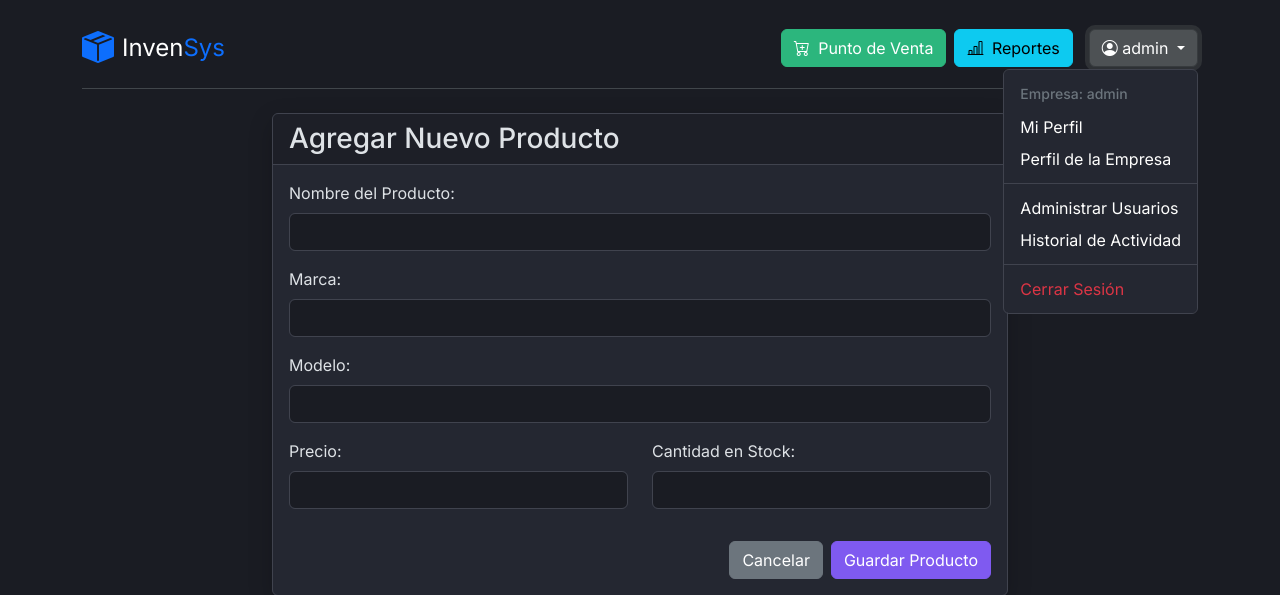
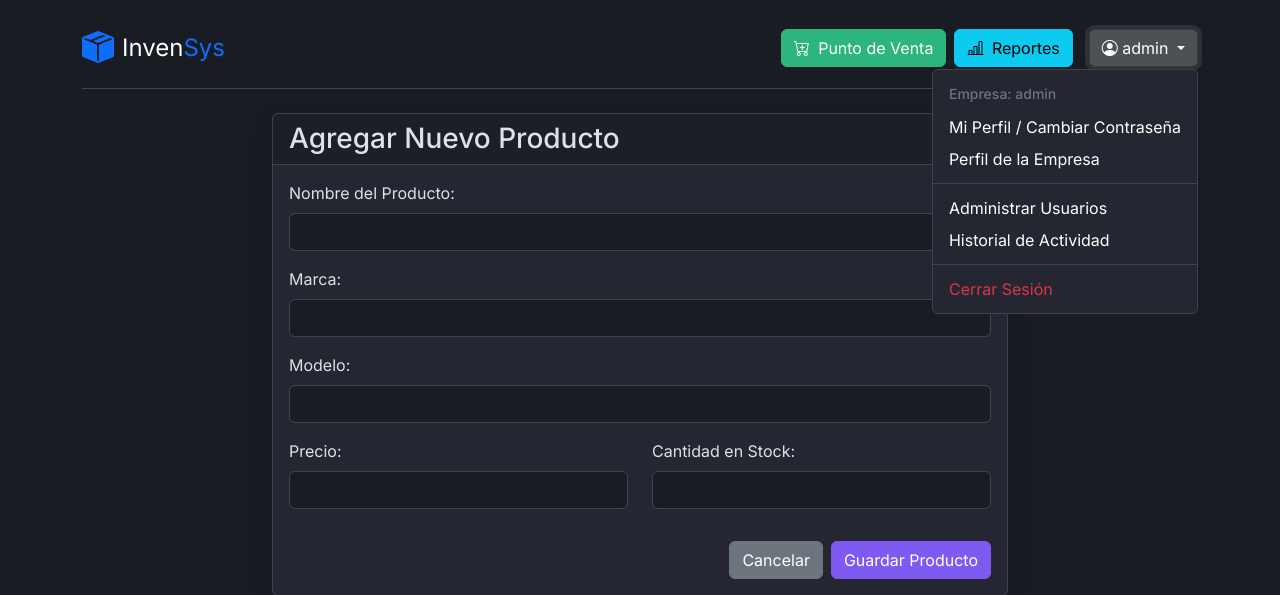
Before and after one commit to tienda-inventario-flask/Tienda, a Flask app: page /agregar in a window 1280 px wide, after a click on "admin". Shown: the top 595 px of the page. Run offline with Flask 3, Linux system fonts and the light colour scheme; a user stored in the database is signed in; some libraries are stand-ins or nearby versions.

Commit message:
Corrige enlaces incorrectos en la barra de navegación

```diff
--- a/templates/base.html
+++ b/templates/base.html
@@ -1,12 +1,12 @@
 <!DOCTYPE html>
-<html lang="es" data-bs-theme="dark"> <head>
+<html lang="es" data-bs-theme="dark">
+<head>
     <meta charset="UTF-8">
     <meta name="viewport" content="width=device-width, initial-scale=1.0">
     <title>{% block title %}Sistema de Inventario{% endblock %}</title>
 
     <link href="https://cdn.jsdelivr.net/npm/bootstrap@5.3.3/dist/css/bootstrap.min.css" rel="stylesheet">
     <link rel="stylesheet" href="https://cdn.jsdelivr.net/npm/bootstrap-icons@1.11.3/font/bootstrap-icons.min.css">
-
     <link rel="stylesheet" href="{{ url_for('static', filename='css/custom.css') }}">
 
     {% block styles %}{% endblock %}
@@ -25,21 +25,19 @@
                     </a>
                 </div>
                 <div class="d-flex align-items-center">
-                    <a href="{{ url_for('pos') }}" class="btn btn-success">
-                        <i class="bi bi-cart-plus me-1"></i> Punto de Venta
-                    </a>
-                    <a href="{{ url_for('reportes') }}" class="btn btn-info ms-2">
-                        <i class="bi bi-bar-chart-line me-1"></i> Reportes
-                    </a>
+                    <a href="{{ url_for('pos') }}" class="btn btn-success"><i class="bi bi-cart-plus me-1"></i> Punto de Venta</a>
+                    <a href="{{ url_for('reportes') }}" class="btn btn-info ms-2"><i class="bi bi-bar-chart-line me-1"></i> Reportes</a>
                     <div class="dropdown ms-3">
                         <button class="btn btn-dark dropdown-toggle" type="button" data-bs-toggle="dropdown" aria-expanded="false">
                             <i class="bi bi-person-circle"></i> {{ session.username }}
                         </button>
                         <ul class="dropdown-menu dropdown-menu-end">
                             <li><h6 class="dropdown-header">Empresa: {{ session.nombre_empresa }}</h6></li>
-                            <li><a class="dropdown-item" href="{{ url_for('perfil_usuario') }}">Mi Perfil</a></li>
+
+                            <li><a class="dropdown-item" href="{{ url_for('cambiar_password') }}">Mi Perfil / Cambiar Contraseña</a></li>
+
                             {% if session.rol == 'admin' %}
-                            <li><a class="dropdown-item" href="{{ url_for('perfil_empresa') }}">Perfil de la Empresa</a></li>
+                            <li><a class="dropdown-item" href="{{ url_for('editar_empresa') }}">Perfil de la Empresa</a></li>
                             <li><hr class="dropdown-divider"></li>
                             <li><a class="dropdown-item" href="{{ url_for('gestionar_usuarios') }}">Administrar Usuarios</a></li>
                             <li><a class="dropdown-item" href="{{ url_for('ver_historial') }}">Historial de Actividad</a></li>
```
